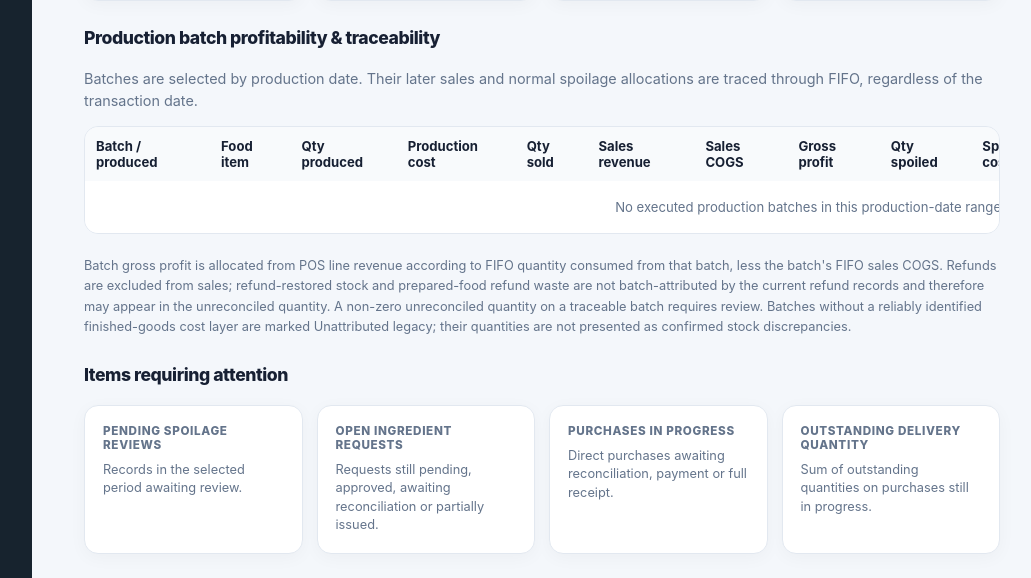
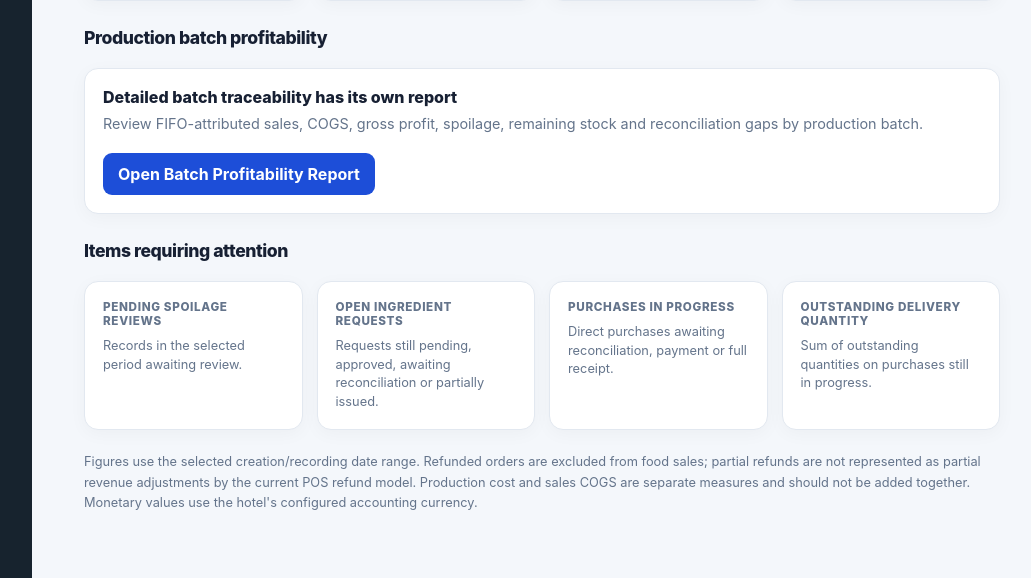
Before and after one commit to nazinamu66/hotel-hms, a Django app: template kitchen/templates/kitchen/management_report.html in a window 1280 px wide. Shown: the part 943-1521 px from the top of the page, without its empty margins (228-1259 px from the left). Run offline with Django 5.2, Linux system fonts and the light colour scheme; the template is opened without the code that fills it, so the values that code supplies are empty; parts of the project's set-up code (start-up, migrations or seed data) failed here and were passed over.

Commit message:
Replace overview batch table with dedicated report link

```diff
--- a/kitchen/templates/kitchen/management_report.html
+++ b/kitchen/templates/kitchen/management_report.html
@@ -112,44 +112,11 @@
     <article class="kmr-card"><div class="kmr-label">Recorded spoilage cost</div><div class="kmr-value">{{ spoilage_cost|floatformat:2 }}</div><div class="kmr-note">{{ spoilage_quantity|floatformat:3 }} units recorded as wasted.</div></article>
   </div>
 
-  <h2 class="kmr-section">Production batch profitability &amp; traceability</h2>
-  <p class="kmr-muted">Batches are selected by production date. Their later sales and normal spoilage allocations are traced through FIFO, regardless of the transaction date.</p>
-  <div style="overflow-x:auto;background:#fff;border:1px solid #e2e8f0;border-radius:14px">
-    <table style="width:100%;border-collapse:collapse;min-width:1450px;font-size:.82rem">
-      <thead><tr style="background:#f8fafc;text-align:left">
-        <th style="padding:11px">Batch / produced</th><th style="padding:11px">Food item</th>
-        <th style="padding:11px">Qty produced</th><th style="padding:11px">Production cost</th>
-        <th style="padding:11px">Qty sold</th><th style="padding:11px">Sales revenue</th>
-        <th style="padding:11px">Sales COGS</th><th style="padding:11px">Gross profit</th>
-        <th style="padding:11px">Qty spoiled</th><th style="padding:11px">Spoilage cost</th>
-        <th style="padding:11px">Remaining qty</th><th style="padding:11px">Remaining value</th>
-        <th style="padding:11px">Traceability</th><th style="padding:11px">Unreconciled qty</th>
-      </tr></thead>
-      <tbody>
-      {% for row in batch_profitability_rows %}
-        <tr style="border-top:1px solid #e2e8f0">
-          <td style="padding:10px"><a href="{% url 'kitchen_production_detail' row.batch_id %}" style="font-weight:800;color:#1d4ed8;text-decoration:none">#{{ row.batch_id }} · View breakdown</a><br><span class="kmr-muted">{{ row.produced_at|date:"d M Y H:i" }}</span></td>
-          <td style="padding:10px">{{ row.food_item }}</td>
-          <td style="padding:10px">{{ row.quantity_produced }}</td>
-          <td style="padding:10px">{{ row.production_cost|floatformat:2 }}</td>
-          <td style="padding:10px">{{ row.quantity_sold|floatformat:3 }}</td>
-          <td style="padding:10px">{{ row.sales_revenue|floatformat:2 }}</td>
-          <td style="padding:10px">{{ row.sales_cogs|floatformat:2 }}</td>
-          <td style="padding:10px">{{ row.gross_profit|floatformat:2 }}</td>
-          <td style="padding:10px">{{ row.quantity_spoiled|floatformat:3 }}</td>
-          <td style="padding:10px">{{ row.spoilage_cost|floatformat:2 }}</td>
-          <td style="padding:10px">{{ row.remaining_quantity|floatformat:3 }}</td>
-          <td style="padding:10px">{{ row.remaining_value|floatformat:2 }}</td>
-          <td style="padding:10px">{% if row.traceability_status == "TRACEABLE" %}<span style="color:#15803d;font-weight:700">Traceable</span>{% else %}<span style="color:#92400e;font-weight:700">Unattributed legacy</span>{% endif %}</td>
-          <td style="padding:10px;{% if row.reconciliation_gap != None and row.reconciliation_gap != 0 %}color:#b45309;font-weight:800{% endif %}">{% if row.reconciliation_gap != None %}{{ row.reconciliation_gap|floatformat:3 }}{% else %}—{% endif %}</td>
-        </tr>
-      {% empty %}
-        <tr><td colspan="14" style="padding:18px;text-align:center;color:#64748b">No executed production batches in this production-date range.</td></tr>
-      {% endfor %}
-      </tbody>
-    </table>
+  <h2 class="kmr-section">Production batch profitability</h2>
+  <div class="kmr-card" style="display:flex;justify-content:space-between;align-items:center;gap:18px;flex-wrap:wrap">
+    <div><div style="font-weight:800">Detailed batch traceability has its own report</div><p class="kmr-muted" style="margin:6px 0 0">Review FIFO-attributed sales, COGS, gross profit, spoilage, remaining stock and reconciliation gaps by production batch.</p></div>
+    <a class="kmr-btn" href="{% url 'kitchen_batch_profitability_report' %}?from={{ date_from }}&amp;to={{ date_to }}{% if selected_hotel %}&amp;hotel={{ selected_hotel }}{% endif %}">Open Batch Profitability Report</a>
   </div>
-  <p class="kmr-foot">Batch gross profit is allocated from POS line revenue according to FIFO quantity consumed from that batch, less the batch's FIFO sales COGS. Refunds are excluded from sales; refund-restored stock and prepared-food refund waste are not batch-attributed by the current refund records and therefore may appear in the unreconciled quantity. A non-zero unreconciled quantity on a traceable batch requires review. Batches without a reliably identified finished-goods cost layer are marked Unattributed legacy; their quantities are not presented as confirmed stock discrepancies.</p>
 
   <h2 class="kmr-section">Items requiring attention</h2>
   <div class="kmr-grid">
```
